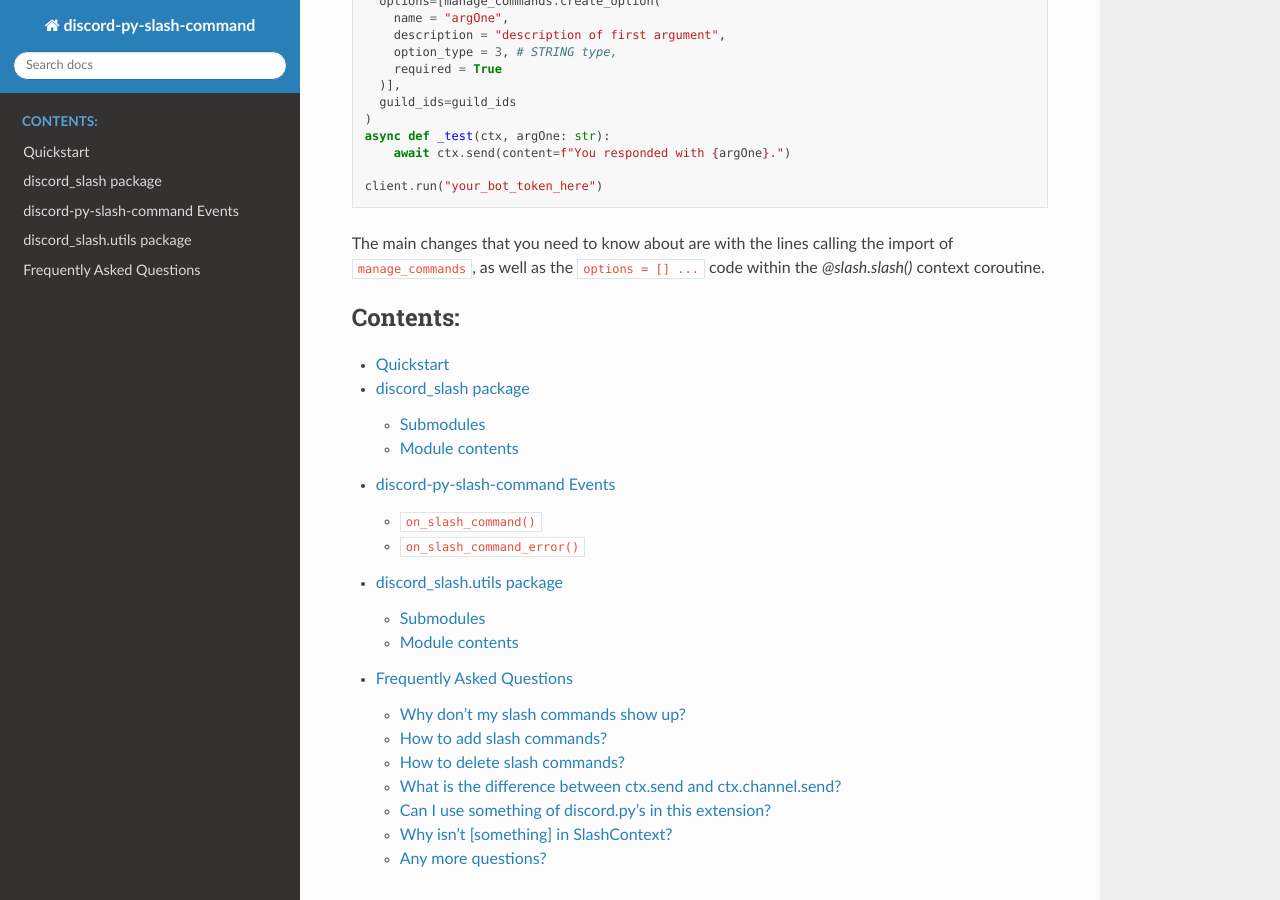
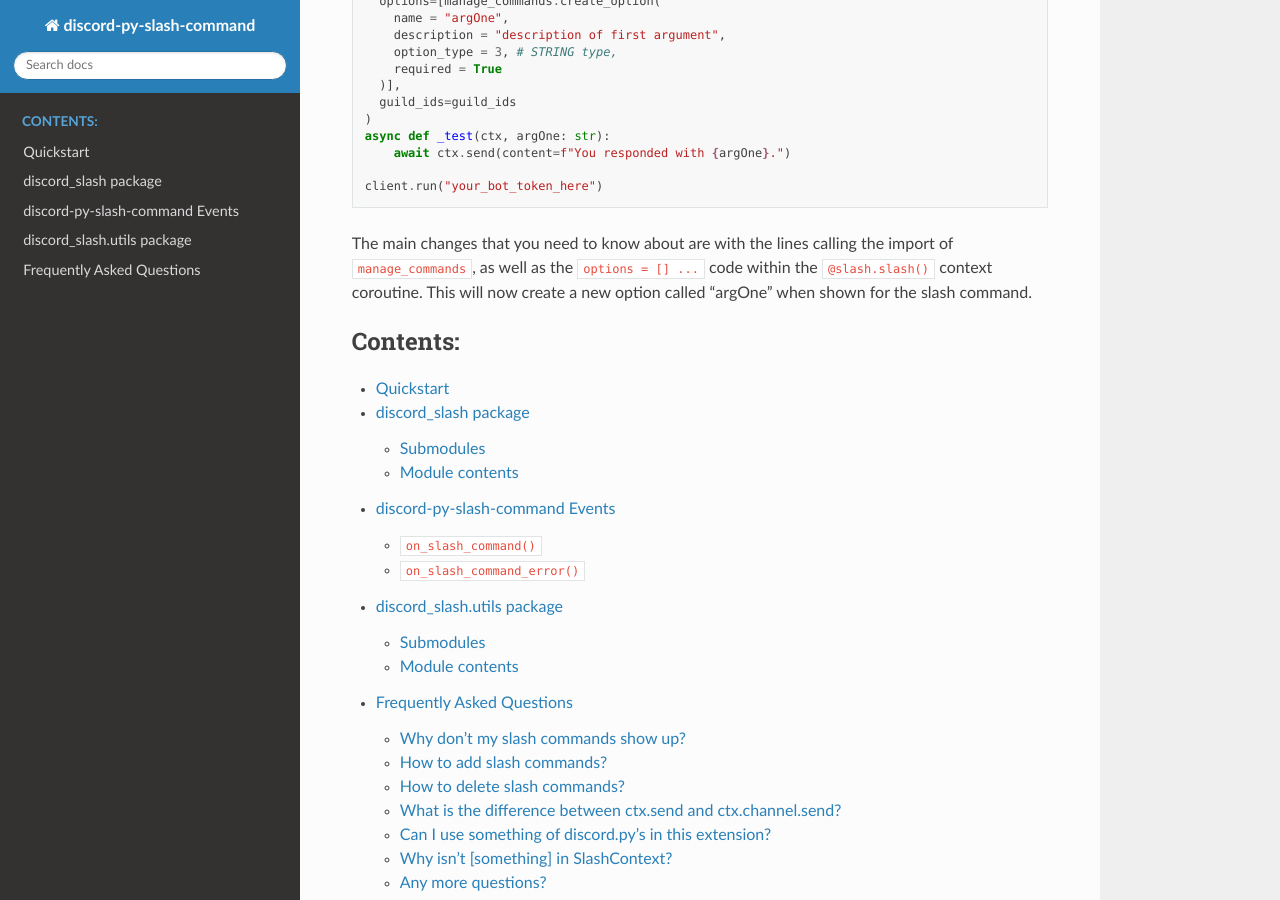
Before and after one commit to interactions-py/interactions.py, a Sphinx documentation site: the page built from docs/gettingstarted.rst, in a window 1280 px wide and 900 px high, scrolled down 1371 px. Built offline with Sphinx 7.4.7 and the Read the Docs theme 2.0.0, drawn with Linux system fonts in a browser that asks for light colours; pages that are not in the unit, such as notebooks, are missing from menus.

Commit message:
Update gettingstarted.rst

```diff
--- a/docs/gettingstarted.rst
+++ b/docs/gettingstarted.rst
@@ -83,8 +83,9 @@ the many subclasses offered in *discord-py-slash-command*.
   client.run("your_bot_token_here")
 
 The main changes that you need to know about are with the lines calling the import
-of ``manage_commands``, as well as the ``options = [] ...`` code within the `@slash.slash()`
-context coroutine.
+of ``manage_commands``, as well as the ``options = [] ...`` code within the ``@slash.slash()``
+context coroutine. This will now create a new option called "argOne" when shown for
+the slash command.
 
 .. _quickstart: https://discord-py-slash-command.readthedocs.io/en/latest/quickstart.html
 .. _ApplicationCommandOptionChoice: https://discord.com/developers/docs/interactions/slash-commands#applicationcommandoptionchoice
```
